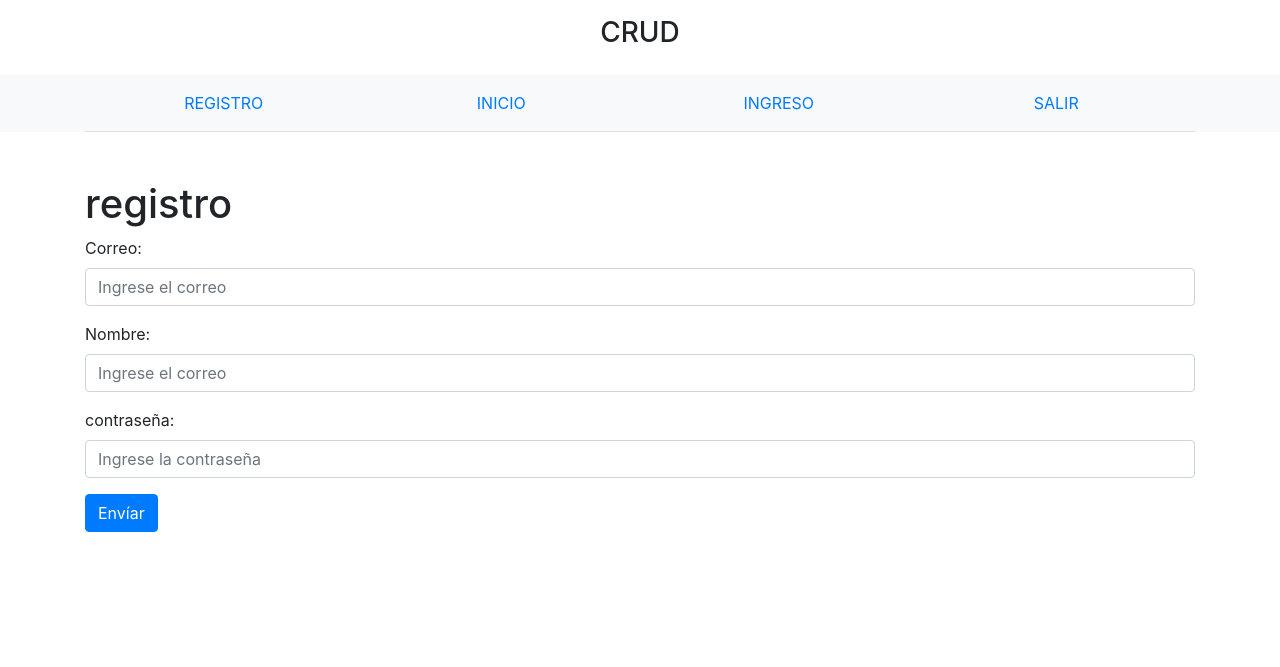
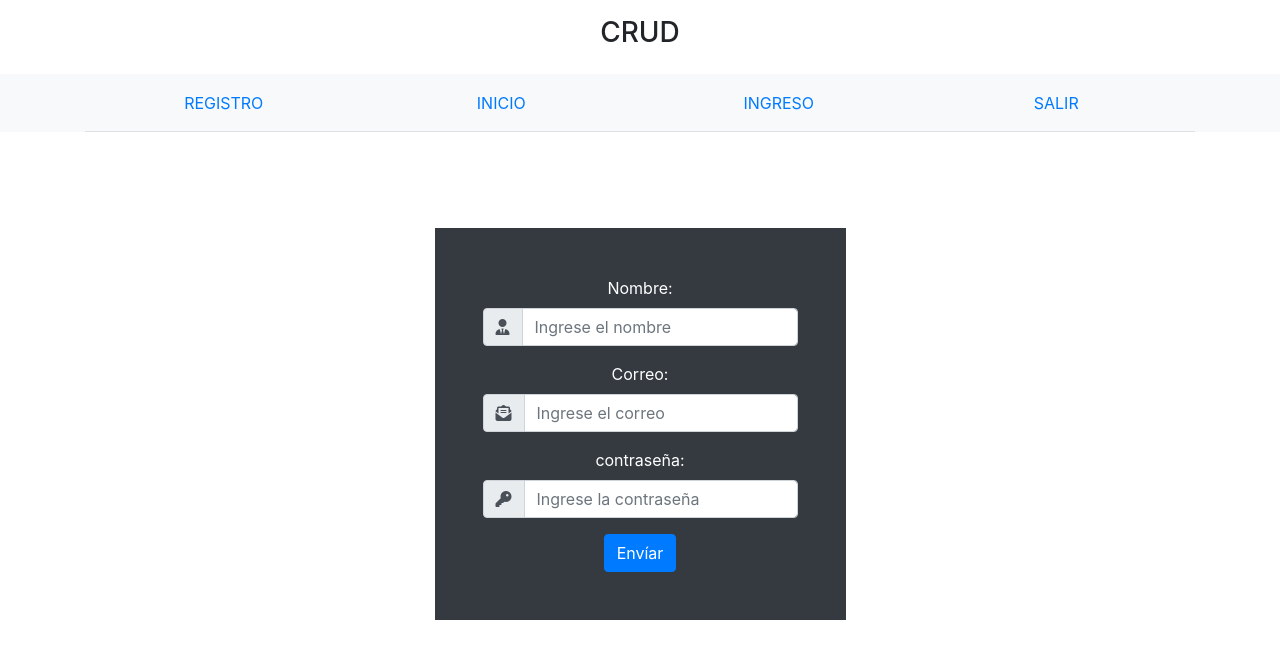
Before and after one commit to Andresramires17/CRUDPHP, a PHP site: page / in a window 1280 px wide. Shown: the top 667 px of the page. Run offline with PHP 8.4, Linux system fonts and the light colour scheme; some libraries are stand-ins or nearby versions.

Commit message:
Upd formulario registro

```diff
--- a/src/MVC/vistas/paginas/registro.php
+++ b/src/MVC/vistas/paginas/registro.php
@@ -7,20 +7,38 @@ if ($registro == "ok") {
 }
 
 ?>
-<h1>registro</h1>
-<form action="" method="post">
+
+<div class="d-flex justify-content-center text-center py-5">
+    <form class="p-5 bg-dark" style="color:white" action="" method="post" >
+
+        <div class="form-group">
+            <label for="nombre">Nombre:</label>
+            <div class="input-group">
+                <div class="input-group-prepend">
+                    <span class="input-group-text"><i class="fas fa-user-tie"></i></span>
+                </div>
+                <input type="text" class="form-control" placeholder="Ingrese el nombre" id="nombre" name="RegNombre">
+            </div>
+        </div>
         <div class="form-group">
             <label for="email">Correo:</label>
+            <div class="input-group">
+                <div class="input-group-prepend">
+                    <span class="input-group-text"><i class="fas fa-envelope-open-text"></i></span>
+                </div>
                 <input type="email" class="form-control" placeholder="Ingrese el correo" id="email" name="RegCorreo">
             </div>
-    <div class="form-group">
-        <label for="nombre">Nombre:</label>
-        <input type="text" class="form-control" placeholder="Ingrese el correo" id="nombre" name="RegNombre">
         </div>
         <div class="form-group">
             <label for="pwd">contraseña:</label>
+            <div class="input-group">
+                <div class="input-group-prepend">
+                    <span class="input-group-text"><i class="fas fa-key"></i></span>
+                </div>
                 <input type="password" class="form-control" placeholder="Ingrese la contraseña" id="pwd" name="RegPass">
+            </div>
         </div>
 
         <button type="submit" class="btn btn-primary">Envíar</button>
     </form>
+</div>
```
Lines whose indentation alone changed are shown as unchanged.
